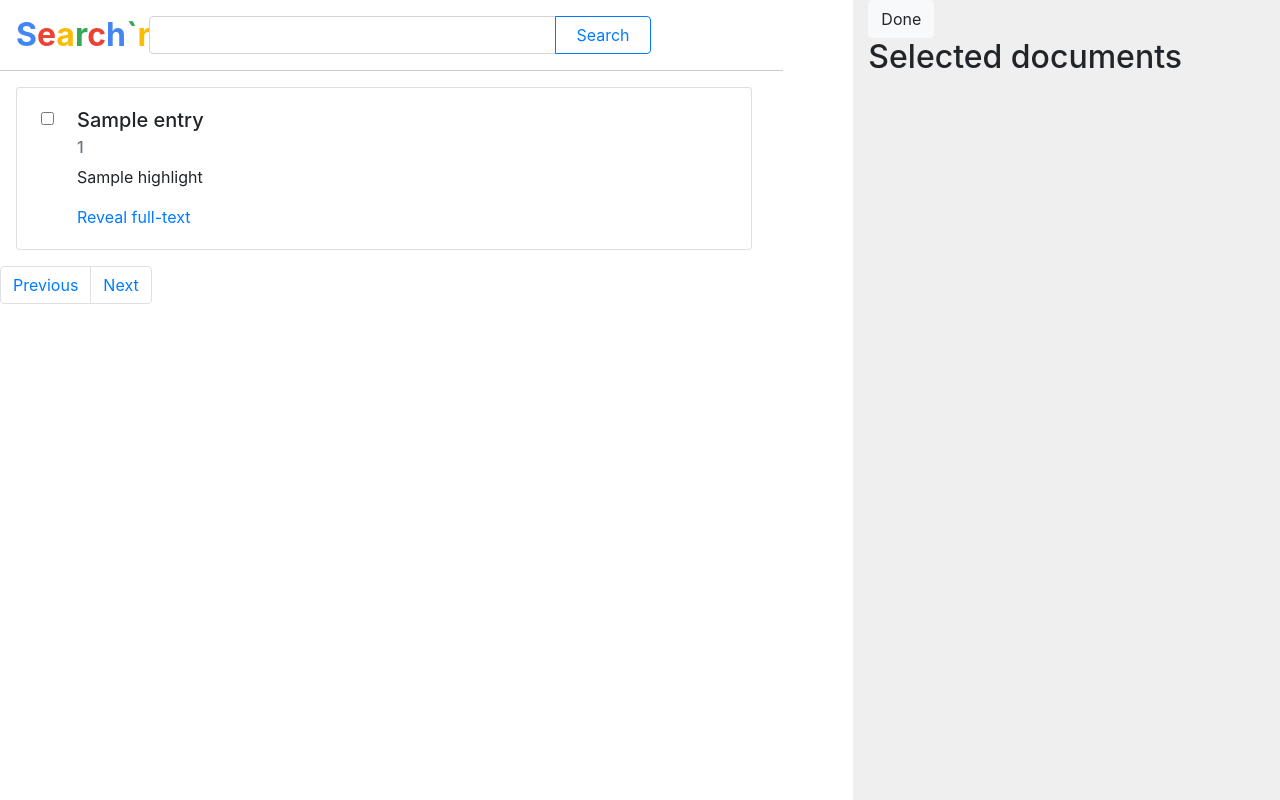
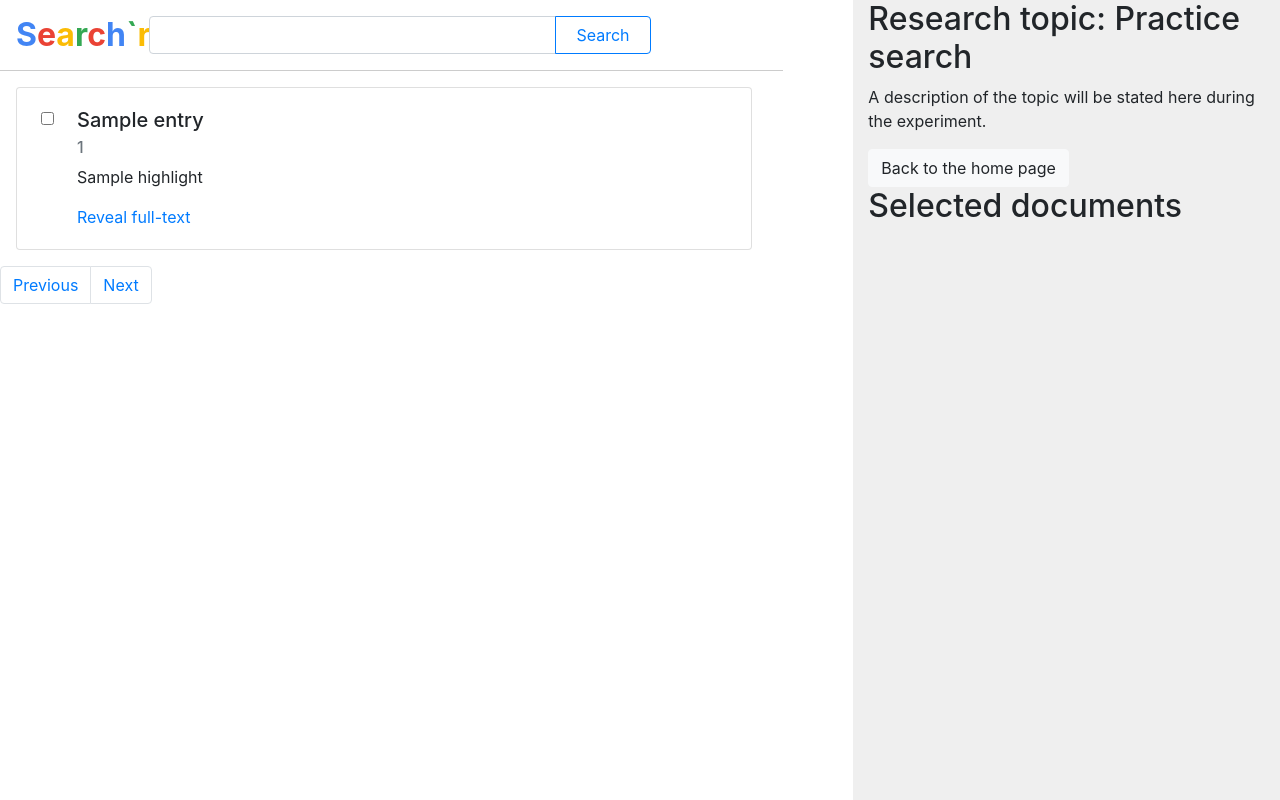
Before and after one commit to chrismostert/Search-r, a Flask app: template templates/search.html in a window 1280 px wide. Run offline with Flask 2, Linux system fonts and the light colour scheme; the template is opened without the code that fills it: most values are stand-ins (such as "Sample title", 1, 10 or a date in 2020); some libraries are stand-ins or nearby versions.

Commit message:
Add user id to logs

```diff
--- a/static/searchr.js
+++ b/static/searchr.js
@@ -115,6 +115,12 @@ $(function () {
         if (Cookies.get('timer') === 'true') {
             countdown();
         }
+
+        if(typeof Cookies.get('assignment') === "undefined") {
+            $('#done_assignment').hide();
+        } else {
+            $('#back_to_home').hide();
+        }
     });
 
     // Start the experiment when the button is pressed.
@@ -123,9 +129,9 @@ $(function () {
             alert("Topics are not set!");
             return;
         }
-        log_activity("Start experiment");
+        Cookies.set('assignment', Cookies.get('topic_1'));
+        log_activity("Start experiment with user " + Cookies.get('user_id'));
         log_activity("Start topic " + Cookies.get('topic_1'));
-        Cookies.set('assignment', Cookies.get('topic_1'));
         //TODO misschien wil je hier liever de pagina refreshen?
         if(Cookies.get('timer') === 'true') {
             alert("The important debate has been rescheduled to tomorrow. " +
@@ -143,7 +149,7 @@ $(function () {
 
     // Function which is called if the current assignment is done (or time has run out).
     function done_assignment() {
-        console.log('Done with topic.');
+        log_activity('Done with topic.');
         if (Cookies.get('timer') === 'true') {
             Cookies.set('seconds', begin_seconds);
             countdown();
@@ -166,7 +172,7 @@ $(function () {
         console.log('Done entire experiment.');
         alert('Thank you. The entire experiment is done.');
         clearCookies();
-        window.location.replace("/");
+        window.location.replace("https://docs.google.com/forms/d/e/1FAIpQLSfj4FoK6ev-hioVVvqm6MQxL1ONvqQj3zjekaPwypY3Fj1NWw/viewform");
     }
 
     function log_activity(message) {
@@ -183,17 +189,31 @@ $(function () {
 
     init_mode = false;
 
+    $("#back_to_home").click(function (){
+        window.location.replace('/');
+    });
+
     function clearCookies() {
         Cookies.remove('started_second_assignment');
         Cookies.remove('assignment');
         Cookies.remove('topic_1');
         Cookies.remove('topic_2');
         Cookies.remove('timer');
+        Cookies.remove('user_id')
     }
 
     // Function to set the settings of this experiment in cookies.
     $("#settings").click(function settings(){
         clearCookies();
+
+        const user_id = prompt("What is the id of the user? Use 0 for testing.","0");
+        if($.isNumeric(user_id) && parseInt(user_id) <= 15 && parseInt(user_id) >= 0) {
+            Cookies.set('user_id', user_id);
+        } else {
+            alert("Invalid input. Try again.");
+            clearCookies();
+            return;
+        }
 
         const use_timer = prompt("Use the timer? yes/no","");
         if (use_timer === "yes") {
--- a/templates/search.html
+++ b/templates/search.html
@@ -84,8 +84,12 @@
                 </div>
             </div>
             <div class="col-sm-4" style="height:100%;width:39%; float:right;position:fixed;right:0; background-color: #EFEFEF">
-                <div id="assignment_explanation"></div>
+                <div id="assignment_explanation">
+                    <h2>Research topic: Practice search</h2>
+                    <p>A description of the topic will be stated here during the experiment.</p>
+                </div>
                 <button class="btn btn-light" id="done_assignment">Done</button>
+                <button class="btn btn-light" id="back_to_home">Back to the home page</button>
                 <h2>Selected documents</h2>
                 <ul class="list-group selectedlist">
                 </ul>
```
